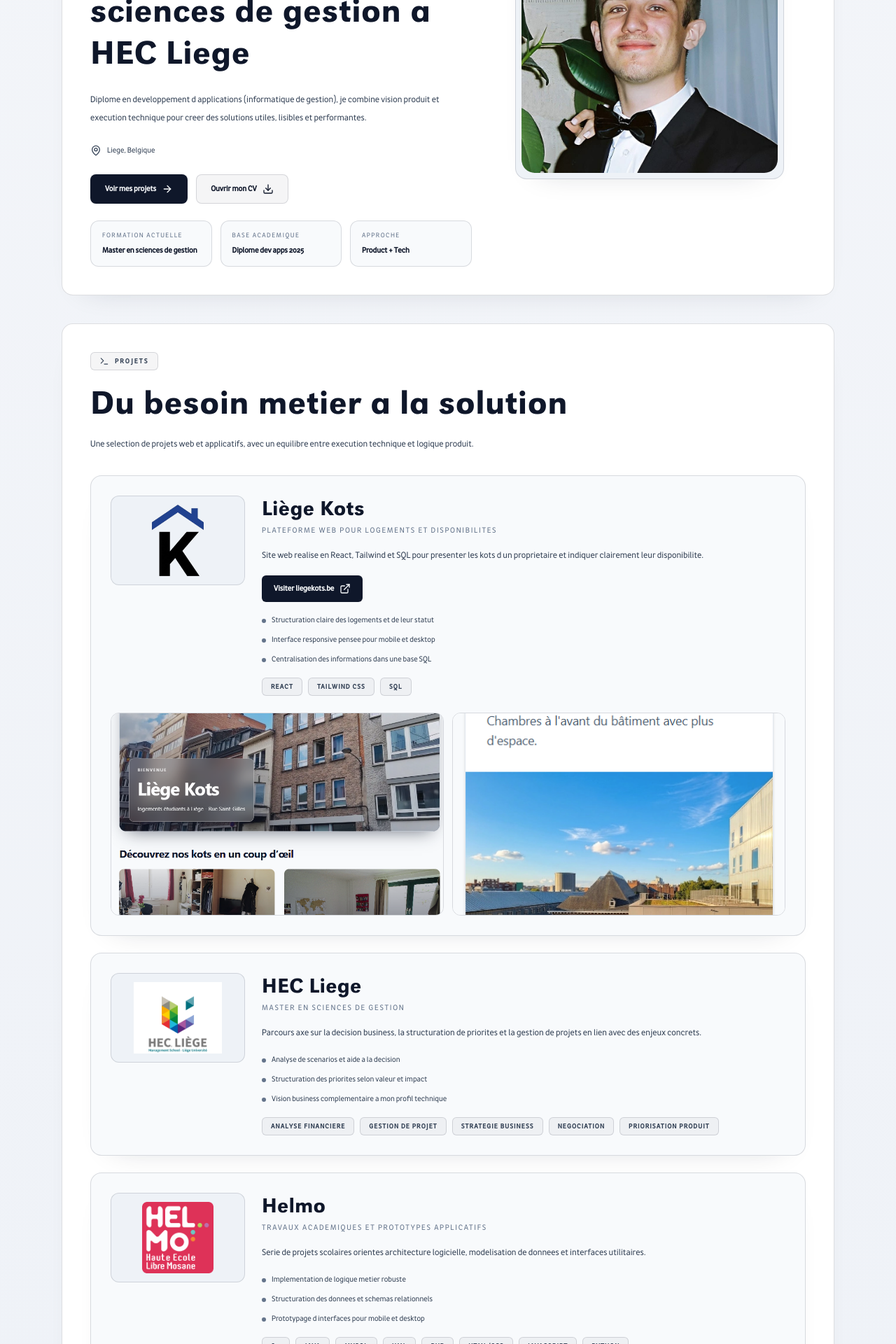
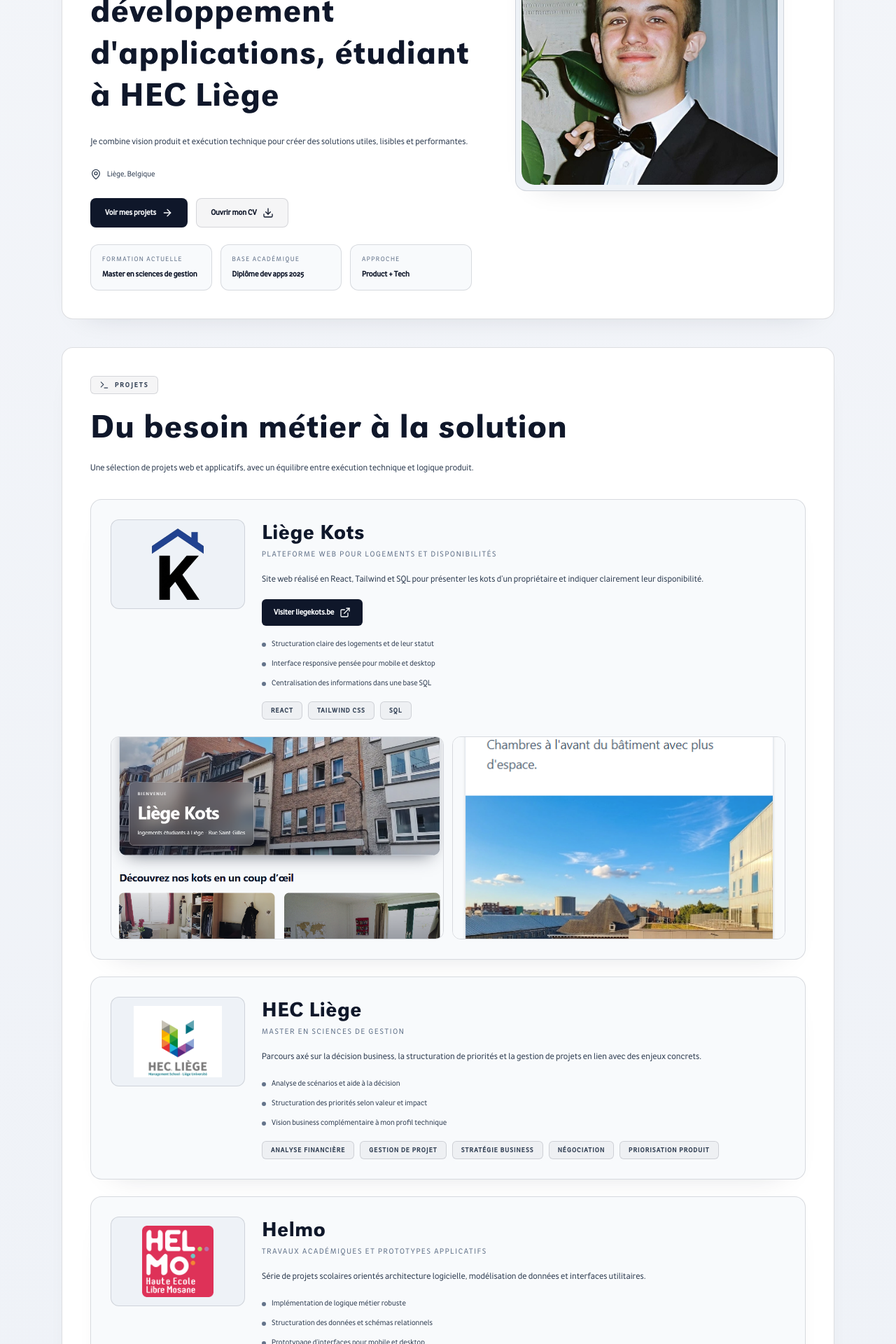
Before and after one commit to Eren225/Portfolio, a Vue app: page / in a window 1280 px wide. Shown: the part 440-2360 px from the top of the page at 70% size. Built offline with nearby package versions, Linux system fonts and the light colour scheme; a web font is replaced by a local one.

Commit message:
fix: correct French accents and grammar in various components

```diff
--- a/src/components/ui/ProjectCard.vue
+++ b/src/components/ui/ProjectCard.vue
@@ -76,7 +76,7 @@
     <div v-if="project.video?.src" class="theme-surface-strong theme-border mt-6 rounded-xl border p-3">
       <video controls class="w-full rounded-xl">
         <source :src="project.video.src" type="video/mp4" />
-        Votre navigateur ne supporte pas la video.
+        Votre navigateur ne supporte pas la vidéo.
       </video>
     </div>
 
--- a/src/data/portfolioContent.js
+++ b/src/data/portfolioContent.js
@@ -16,19 +16,19 @@
 import helmoVideo from '@/components/images/puroguramu.mp4'
 
 export const navigationLinks = [
-  { id: 'about', label: 'A propos' },
+  { id: 'about', label: 'À propos' },
   { id: 'projects', label: 'Projets' },
-  { id: 'skills', label: 'Competences' },
+  { id: 'skills', label: 'Compétences' },
   { id: 'contact', label: 'Contact' }
 ]
 
 export const heroContent = {
-  badge: 'Tech + business, disponible pour echanger',
-  greeting: 'Hey, moi c est Matteo.',
-  headline: 'Etudiant en master en sciences de gestion a HEC Liege',
+  badge: 'Tech + business, disponible pour échanger',
+  greeting: 'Hey, moi c\'est Matteo.',
+  headline: 'Diplômé en développement d\'applications, étudiant à HEC Liège',
   description:
-    'Diplome en developpement d applications (informatique de gestion), je combine vision produit et execution technique pour creer des solutions utiles, lisibles et performantes.',
-  location: 'Liege, Belgique',
+    'Je combine vision produit et exécution technique pour créer des solutions utiles, lisibles et performantes.',
+  location: 'Liège, Belgique',
   profileImage,
   ctaPrimary: {
     label: 'Voir mes projets',
@@ -40,7 +40,7 @@
   },
   highlights: [
     { label: 'Formation actuelle', value: 'Master en sciences de gestion' },
-    { label: 'Base academique', value: 'Diplome dev apps 2025' },
+    { label: 'Base académique', value: 'Diplôme dev apps 2025' },
     { label: 'Approche', value: 'Product + Tech' }
   ]
 }
@@ -49,20 +49,20 @@
   {
     id: 'tech',
     title: 'Technologies',
-    description: 'Les technos que j utilise le plus sur mes projets actuels.',
+    description: 'Les technos que j\'utilise le plus sur mes projets actuels.',
     skills: [
       { name: 'React', level: 75 },
       { name: 'SQL / MySQL', level: 90 },
       { name: 'Java', level: 80 },
       { name: 'C#', level: 80 },
       { name: 'JavaScript', level: 74 },
-      { name: 'Tailwind CSS', level: 82 },
+      { name: 'Tailwind CSS', level: 82 }
     ]
   },
   {
     id: 'project-types',
     title: 'Types de projets',
-    description: 'Formats de projets sur lesquels je travaille regulierement.',
+    description: 'Formats de projets sur lesquels je travaille régulièrement.',
     skills: [
       { name: 'Web', level: 92 },
       { name: 'Analyse fonctionnelle', level: 82 },
@@ -75,9 +75,9 @@
     title: 'Langues',
     description: 'Communication fluide dans un contexte scolaire et professionnel.',
     skills: [
-      { name: 'Francais', level: 100 },
+      { name: 'Français', level: 100 },
       { name: 'Anglais', level: 86 },
-      { name: 'Neerlandais', level: 70 }
+      { name: 'Néerlandais', level: 70 }
     ]
   }
 ]
@@ -86,9 +86,9 @@
   {
     id: 'liege-kots',
     title: 'Liège Kots',
-    subtitle: 'Plateforme web pour logements et disponibilites',
+    subtitle: 'Plateforme web pour logements et disponibilités',
     description:
-      'Site web realise en React, Tailwind et SQL pour presenter les kots d un proprietaire et indiquer clairement leur disponibilite.',
+      'Site web réalisé en React, Tailwind et SQL pour présenter les kots d\'un propriétaire et indiquer clairement leur disponibilité.',
     logo: liegeKotsLogoLight,
     logoLight: liegeKotsLogoLight,
     logoDark: liegeKotsLogoDark,
@@ -97,62 +97,62 @@
     stack: ['React', 'Tailwind CSS', 'SQL'],
     highlights: [
       'Structuration claire des logements et de leur statut',
-      'Interface responsive pensee pour mobile et desktop',
+      'Interface responsive pensée pour mobile et desktop',
       'Centralisation des informations dans une base SQL'
     ],
     gallery: [
-      { src: liegeKotsGalleryOne, alt: 'Version desktop du site Liege Kots' },
-      { src: liegeKotsGalleryTwo, alt: 'Version mobile du site Liege Kots' }
+      { src: liegeKotsGalleryOne, alt: 'Version desktop du site Liège Kots' },
+      { src: liegeKotsGalleryTwo, alt: 'Version mobile du site Liège Kots' }
     ]
   },
   {
     id: 'hec-liege',
-    title: 'HEC Liege',
+    title: 'HEC Liège',
     subtitle: 'Master en sciences de gestion',
     description:
-      'Parcours axe sur la decision business, la structuration de priorites et la gestion de projets en lien avec des enjeux concrets.',
+      'Parcours axé sur la décision business, la structuration de priorités et la gestion de projets en lien avec des enjeux concrets.',
     logo: hecLiege,
-    stack: ['Analyse financiere', 'Gestion de projet', 'Strategie business', 'Negociation', 'Priorisation produit'],
+    stack: ['Analyse financière', 'Gestion de projet', 'Stratégie business', 'Négociation', 'Priorisation produit'],
     highlights: [
-      'Analyse de scenarios et aide a la decision',
-      'Structuration des priorites selon valeur et impact',
-      'Vision business complementaire a mon profil technique'
+      'Analyse de scénarios et aide à la décision',
+      'Structuration des priorités selon valeur et impact',
+      'Vision business complémentaire à mon profil technique'
     ]
   },
   {
     id: 'helmo-projects',
     title: 'Helmo',
-    subtitle: 'Travaux academiques et prototypes applicatifs',
+    subtitle: 'Travaux académiques et prototypes applicatifs',
     description:
-      'Serie de projets scolaires orientes architecture logicielle, modelisation de donnees et interfaces utilitaires.',
+      'Série de projets scolaires orientés architecture logicielle, modélisation de données et interfaces utilitaires.',
     logo: helmoLogo,
-    stack: ['C#', 'Java', 'MySQL','UML','PHP','HTML/CSS','JavaScript','Python'],
+    stack: ['C#', 'Java', 'MySQL', 'UML', 'PHP', 'HTML/CSS', 'JavaScript', 'Python'],
     highlights: [
-      'Implementation de logique metier robuste',
-      'Structuration des donnees et schemas relationnels',
-      'Prototypage d interfaces pour mobile et desktop'
+      'Implémentation de logique métier robuste',
+      'Structuration des données et schémas relationnels',
+      'Prototypage d\'interfaces pour mobile et desktop'
     ],
     gallery: [
       { src: helmoGalleryOne, alt: 'Prototype remboursement fusee' },
-      { src: helmoGalleryTwo, alt: 'Modele conceptuel de donnees' },
+      { src: helmoGalleryTwo, alt: 'Modèle conceptuel de données' },
       { src: helmoGalleryThree, alt: 'Vue mobile applicative' }
     ],
     video: {
       src: helmoVideo,
-      title: 'Demonstration projet scolaire'
+      title: 'Démonstration projet scolaire'
     }
   },
   {
     id: 'erens-scripts',
     title: "Eren's Scripts",
-    subtitle: 'Creation de contenu personnalise pour jeux video',
+    subtitle: 'Création de contenu personnalisé pour jeux vidéo',
     description:
-      'Conception de scripts et de mini experiences immersives pour differents environnements de jeu avec un focus sur la personnalisation.',
+      'Conception de scripts et de mini expériences immersives pour différents environnements de jeu, avec un focus sur la personnalisation.',
     logo: erenLogo,
     stack: ['Lua', 'JavaScript', 'SQL'],
     highlights: [
-      'Creation de fonctionnalites gameplay sur mesure',
-      'Direction artistique de l ambience visuelle',
+      'Création de fonctionnalités gameplay sur mesure',
+      'Direction artistique de l\'ambiance visuelle',
       'Optimisation du confort joueur et du rythme'
     ],
     gallery: [
@@ -162,7 +162,7 @@
     ],
     video: {
       src: erenVideo,
-      title: 'Demonstration Eren scripts'
+      title: 'Démonstration Eren scripts'
     }
   }
 ]
@@ -170,9 +170,9 @@
 export const contactContent = {
   heading: 'Parlons de ton prochain projet',
   description:
-    'Disponible pour echanger autour de projets web, produit et collaborations tech.',
+    'Disponible pour échanger autour de projets web, produit et collaborations tech.',
   email: 'matteorober@gmail.com',
   linkedinUrl: 'https://www.linkedin.com/in/matt%C3%A9o-rober-163401251/',
   cvUrl: '/CV_Matteo_Rober_FR.pdf',
-  location: 'Liege, Belgique'
+  location: 'Liège, Belgique'
 }
--- a/src/views/Contact.vue
+++ b/src/views/Contact.vue
@@ -13,7 +13,7 @@
           <h3 class="font-display theme-text text-xl">Mon CV</h3>
           <Download class="theme-text-soft h-5 w-5" aria-hidden="true" />
         </div>
-        <p class="theme-text-soft mt-3 text-sm">Version complete en PDF.</p>
+        <p class="theme-text-soft mt-3 text-sm">Version complète en PDF.</p>
       </a>
 
       <a
@@ -43,7 +43,7 @@
 
     <div class="theme-surface-strong theme-border theme-text-soft mt-6 flex flex-wrap items-center gap-3 rounded-xl border p-4 text-sm">
       <MessageSquare class="theme-text-soft h-4 w-4" aria-hidden="true" />
-      <span>Base a {{ contactContent.location }} - ouvert aux collaborations.</span>
+      <span>Basé à {{ contactContent.location }}, ouvert aux collaborations.</span>
     </div>
   </div>
 </template>
--- a/src/views/Projects.vue
+++ b/src/views/Projects.vue
@@ -2,8 +2,8 @@
   <div class="section-shell p-5 sm:p-8 md:p-10">
     <SectionHeading
       eyebrow="Projets"
-      title="Du besoin metier a la solution"
-      description="Une selection de projets web et applicatifs, avec un equilibre entre execution technique et logique produit."
+      title="Du besoin métier à la solution"
+      description="Une sélection de projets web et applicatifs, avec un équilibre entre exécution technique et logique produit."
     />
 
     <div class="mt-8 grid gap-6">
--- a/src/views/Skills.vue
+++ b/src/views/Skills.vue
@@ -1,9 +1,9 @@
 <template>
   <div class="section-shell p-5 sm:p-8 md:p-10">
     <SectionHeading
-      eyebrow="Competences"
+      eyebrow="Compétences"
       title="Un profil tech + business"
-      description="Des competences techniques et produit construites sur des projets web, d analyse et d applications."
+      description="Des compétences techniques et produit, construites sur des projets web, d'analyse et d'applications."
     />
 
     <div class="mt-8 space-y-7">
```
